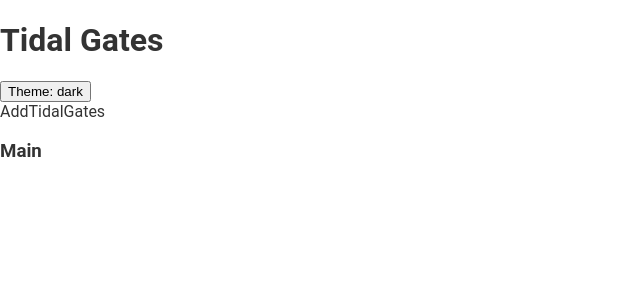
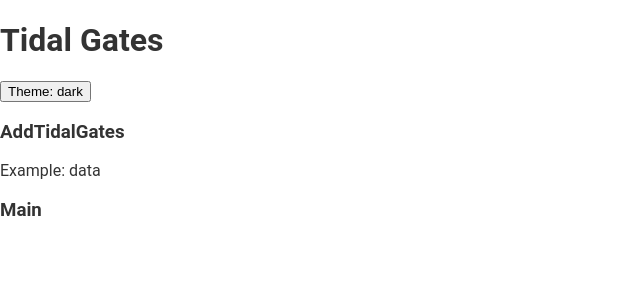
Before and after one commit to JPhasma/tidal-gates-app, a Next.js app: page / in a window 1280 px wide. Shown: the top 300 px of the page, without its empty margins (0-640 px from the left). Built offline with nearby package versions, Linux system fonts and the light colour scheme.

Commit message:
added dataContext basic

```diff
--- a/app/components/AddTidalGates/AddTidalGates.jsx
+++ b/app/components/AddTidalGates/AddTidalGates.jsx
@@ -1,7 +1,17 @@
 import React from 'react';
 
+import Example from './Example';
+import DataProvider from '../../libs/contexts/dataContext';
+
 function AddTidalGates() {
-  return <section>AddTidalGates</section>;
+  return (
+    <section>
+      <DataProvider>
+        <h3>AddTidalGates</h3>
+        <Example />
+      </DataProvider>
+    </section>
+  );
 }
 
 export default AddTidalGates;
--- /dev/null
+++ b/app/components/AddTidalGates/Example.jsx
@@ -0,0 +1,11 @@
+'use client';
+
+import React, { useContext } from 'react';
+import { DataContext } from '../../libs/contexts/dataContext';
+
+function Example() {
+  const val = useContext(DataContext);
+  return <div>Example: {val}</div>;
+}
+
+export default Example;
--- a/app/components/ThemeButton.jsx
+++ b/app/components/ThemeButton.jsx
@@ -1,7 +1,7 @@
 'use client';
 
+import React from 'react';
 import { useTheme } from 'next-themes';
-import React, { use } from 'react';
 
 function ThemeButton() {
   const { resolvedTheme, setTheme } = useTheme();
--- /dev/null
+++ b/app/libs/contexts/dataContext.js
@@ -0,0 +1,17 @@
+'use client';
+
+import React, { createContext } from 'react';
+
+export const DataContext = createContext({});
+
+const initialData = [
+  { id: 1, name: 'jane' },
+  { id: 2, name: 'rane' },
+];
+
+export default function DataProvider({ children }) {
+  // const [data, setData] = useState(initialData);
+  const data = initialData;
+
+  return <DataContext.Provider value='data'>{children}</DataContext.Provider>;
+}
--- a/app/libs/providers.js
+++ b/app/libs/providers.js
@@ -1,6 +1,7 @@
 'use client';
 
 import { ThemeProvider } from 'next-themes';
+import { DataProvider } from './contexts/dataContext';
 
 const Providers = ({ children }) => {
   return <ThemeProvider attribute='class'>{children}</ThemeProvider>;
```
